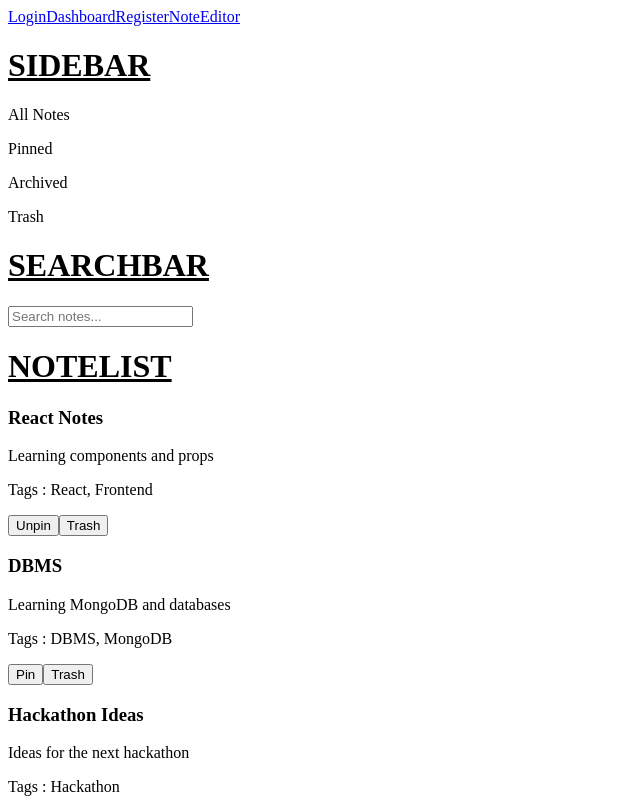
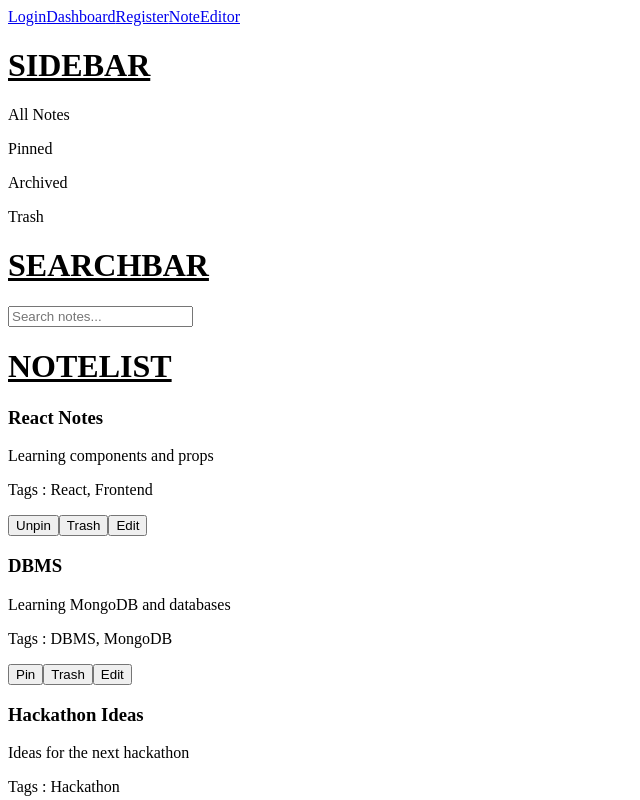
Before and after one commit to Siddharth-sem/PROJECTS-MERN, a React app in the folder smart-notes/frontend/: page /dashboard in a window 1280 px wide. Shown: the top 800 px of the page, without its empty margins (0-640 px from the left). Built offline with nearby package versions, Linux system fonts and the light colour scheme; the HTML template or start-up script is replaced by a standard one.

Commit message:
edit button added

```diff
--- a/smart-notes/frontend/src/components/NoteCard.jsx
+++ b/smart-notes/frontend/src/components/NoteCard.jsx
@@ -1,4 +1,4 @@
-const NoteCard = ({note, togglePin, deleteNote, permanentDelete}
+const NoteCard = ({note, togglePin, deleteNote, permanentDelete, editNote}
 ) => {
   return (
     <div>
@@ -10,7 +10,8 @@ const NoteCard = ({note, togglePin, deleteNote, permanentDelete}
         Tags : {note.tags.join(", ")}
       </p>
 
-      {note.isTrashed == false &&(
+
+      {note.isTrashed === false &&(
       <button onClick={() => togglePin(note.id)}>
         {note.isPinned ? "Unpin" : "Pin"}
       </button>
@@ -28,6 +29,11 @@ const NoteCard = ({note, togglePin, deleteNote, permanentDelete}
         Remove Permanantely
       </button>
       )}
+
+
+      <button obClick={() => editNote}>
+        Edit
+      </button>
     </div>
   )
 }
--- a/smart-notes/frontend/src/components/NotesList.jsx
+++ b/smart-notes/frontend/src/components/NotesList.jsx
@@ -16,14 +16,14 @@ const addTestNote = () => {
     isTrashed: false
   }
 
-  setNotes([...notes, newNote])
+  setNotes((currNotes) => [...currNotes, newNote])
 }
 
 // pin the note
   const togglePin = (noteId) => {
 
     setNotes(
-      notes.map((note) => {
+      (currNotes) => currNotes.map((note) => {
 
         if (note.id === noteId) {
           return {
--- a/smart-notes/frontend/src/pages/Dashboard.jsx
+++ b/smart-notes/frontend/src/pages/Dashboard.jsx
@@ -39,7 +39,7 @@ const Dashboard = () => {
   // remove the notes nad move to trash
   const deleteNote = (noteId) => {
   setNotes(
-      notes.map((note) => {
+      (currNotes) => currNotes.map((note) => {
 
         if (note.id === noteId) {
           return {
@@ -58,7 +58,7 @@ const Dashboard = () => {
 // permanently delete the note from trash
 const permanentDelete = (noteId) => {
   setNotes(
-    notes.filter((note) => note.id !== noteId)
+    (currNotes) => currNotes.filter((note) => note.id !== noteId)
   )
 }
 
```
